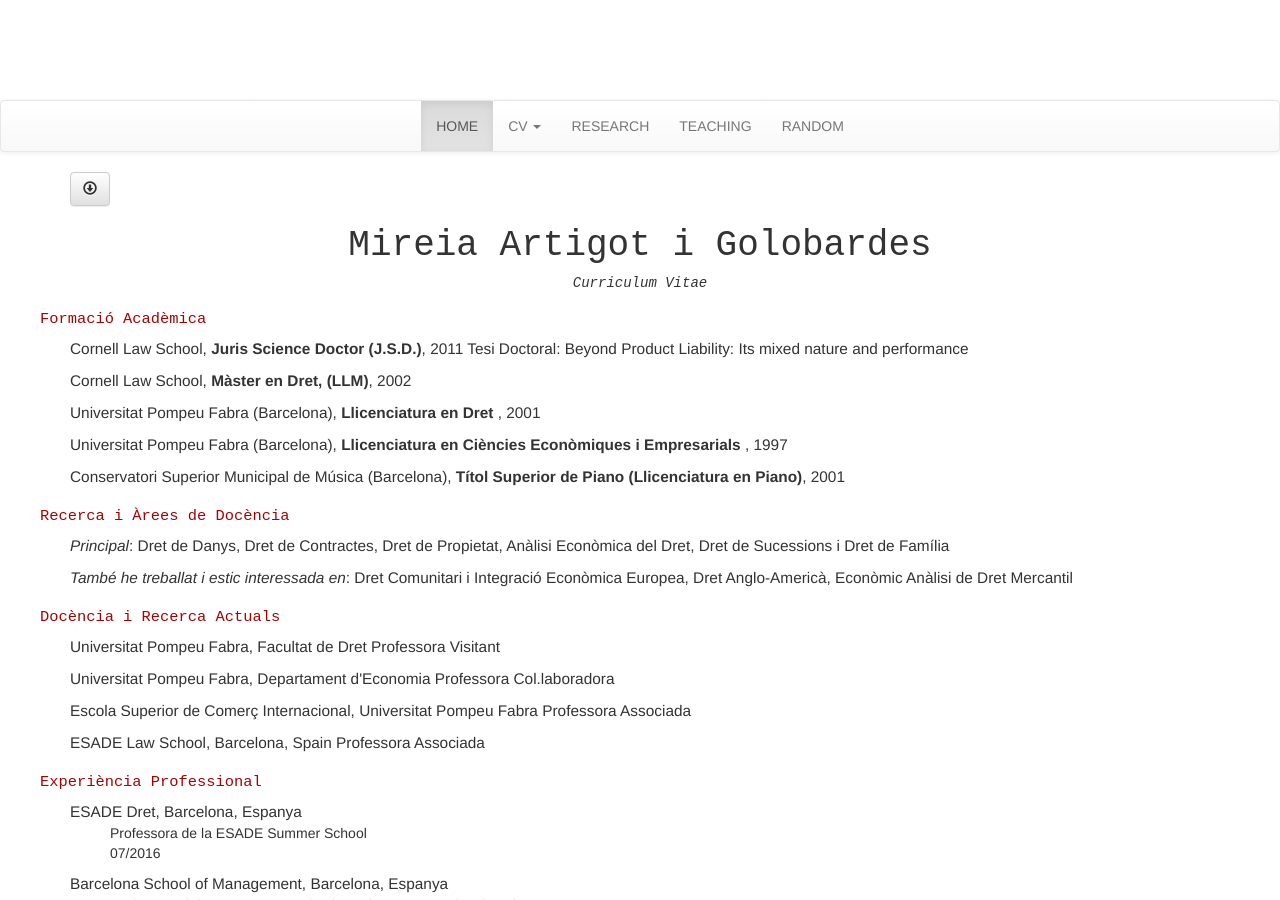
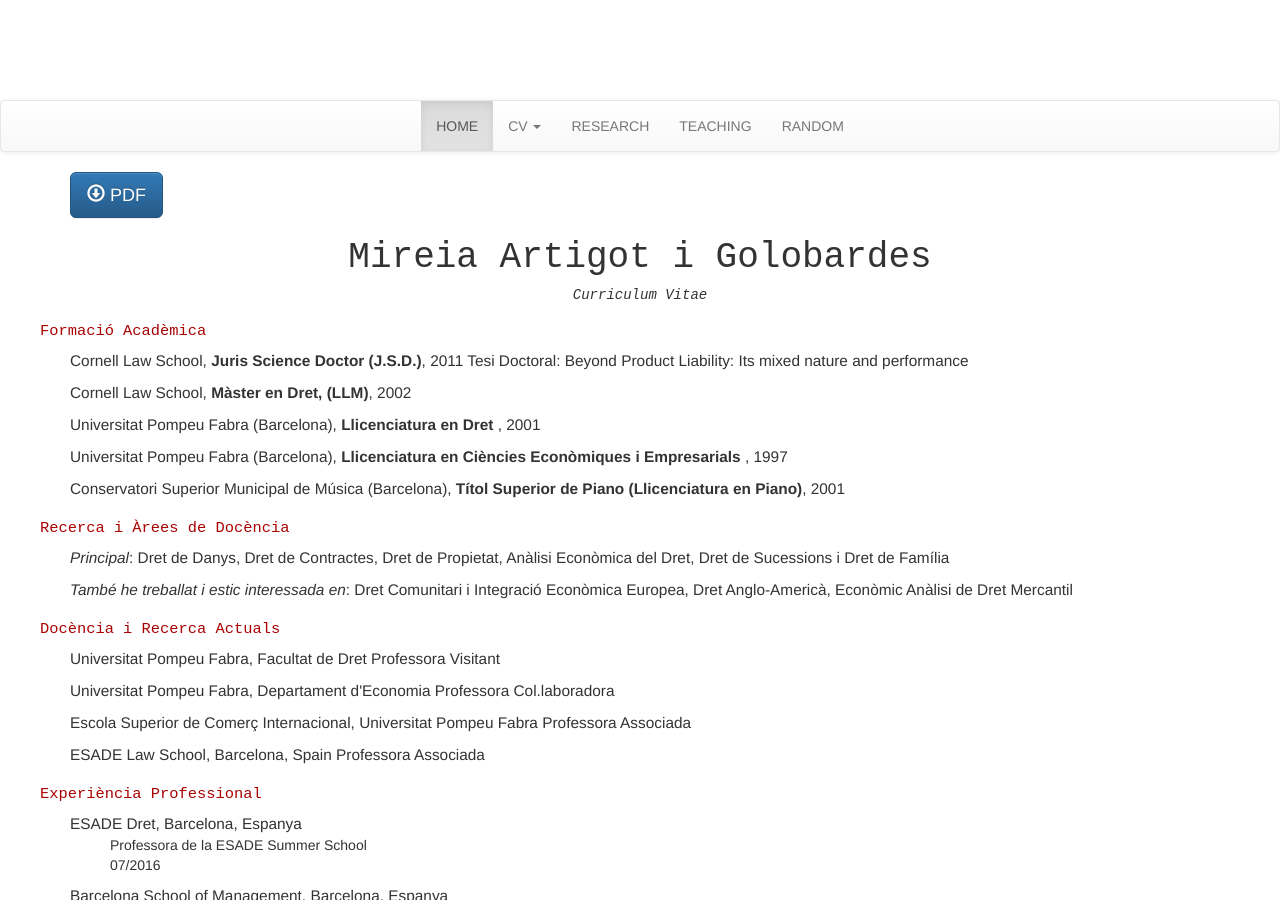
Before and after one commit to JohnPalmer/mireiaartigot, a Jekyll site: the page built from cv/ca/index.md, in a window 1280 px wide and 900 px high. Built offline with Jekyll 4.4.1, drawn with Linux system fonts in a browser that asks for light colours; nearby versions of some CDN libraries; our own code applies the rules of GitHub Pages for plain Markdown files.

Commit message:
Update cv.html

```diff
--- a/_layouts/cv.html
+++ b/_layouts/cv.html
@@ -18,8 +18,8 @@
 
         <div class="col-md-12">
 
-          <button type="button" class="btn btn-default" aria-label="Download">
-  <span class="glyphicon glyphicon-download" aria-hidden="true"></span>
+          <button type="button" class="btn btn-primary btn-lg" aria-label="Download">
+  <span class="glyphicon glyphicon-download" aria-hidden="true"></span> PDF
 </button>
           <div class="cv">
             {{ content }}
```
